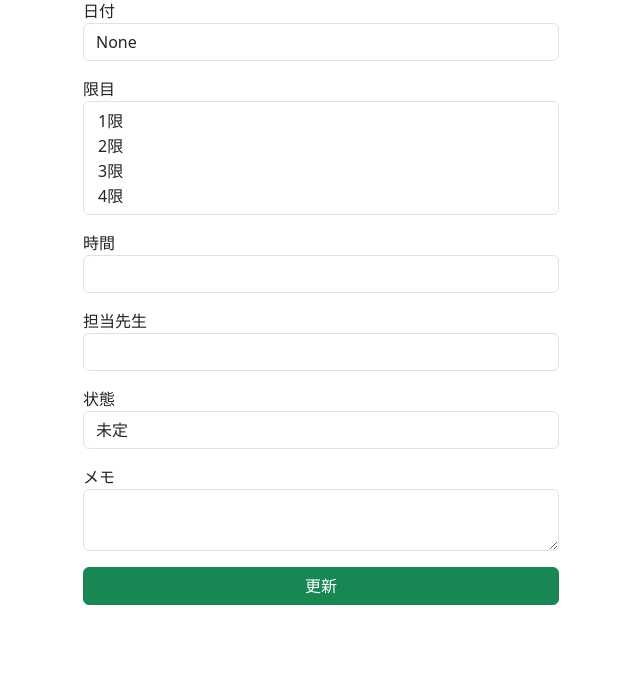
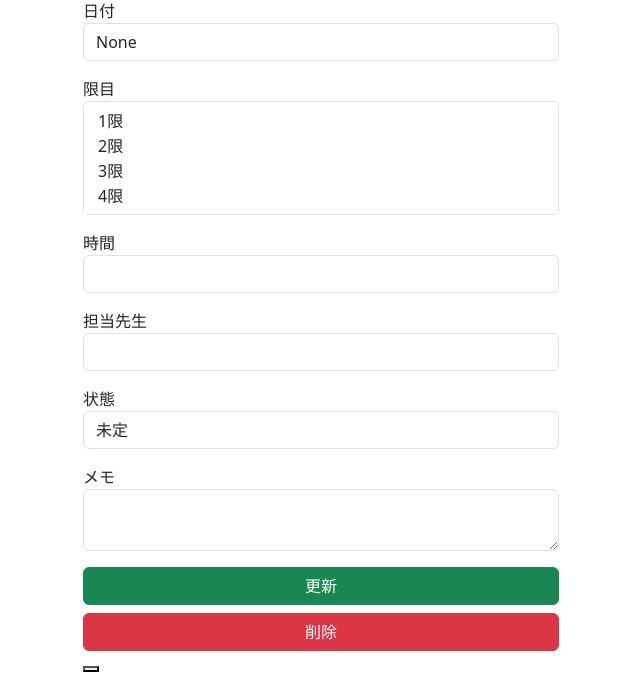
Before and after one commit to ndbshbfjsh/jukudaikou-app, a Flask app: page /edit in a window 1280 px wide. Shown: the part 173-864 px from the top of the page, without its empty margins (319-959 px from the left). Before the commit the page ends 778 px from the top, so only its background shows below. Run offline with Flask 3, Linux system fonts and the light colour scheme; some libraries are stand-ins or nearby versions.

Commit message:
複数編集対応＆削除機能追加

```diff
--- a/app.py
+++ b/app.py
@@ -122,6 +122,12 @@ def edit_page():
         sub_teacher = request.form.get("sub_teacher")
         status = request.form.get("status")
         note = request.form.get("note")
+
+        existing_records = Data.query.filter_by(date=date).all()
+
+        for rec in exisiting_records:
+            if rec.period not in periods:
+                db.session.delete(rec)
 
         for p in periods:
             rec = Data.query.filter_by(date=date, period=p).first()
--- a/templates/edit.html
+++ b/templates/edit.html
@@ -53,7 +53,10 @@
         <textarea name="note" class="form-control"></textarea>
     </div>
 
-    <button class="btn btn-success w-100">更新</button>
+    <button type="submit" class="btn btn-success w-100">更新</button>
+    <burron type="submit" name="action" value="delete" class="btn btn-danger w-100 mt-2">削除</burron>
+
+    <button
 </form>
 
 <script>
```
